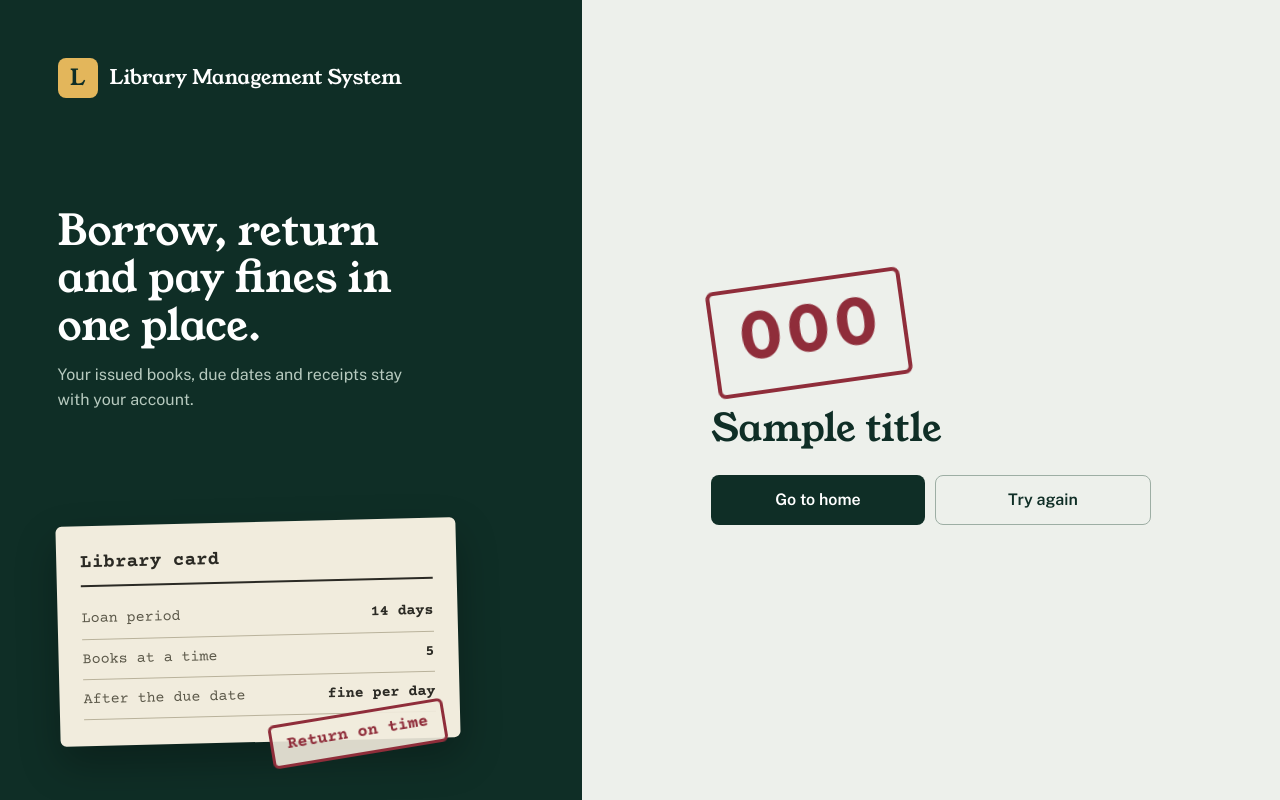
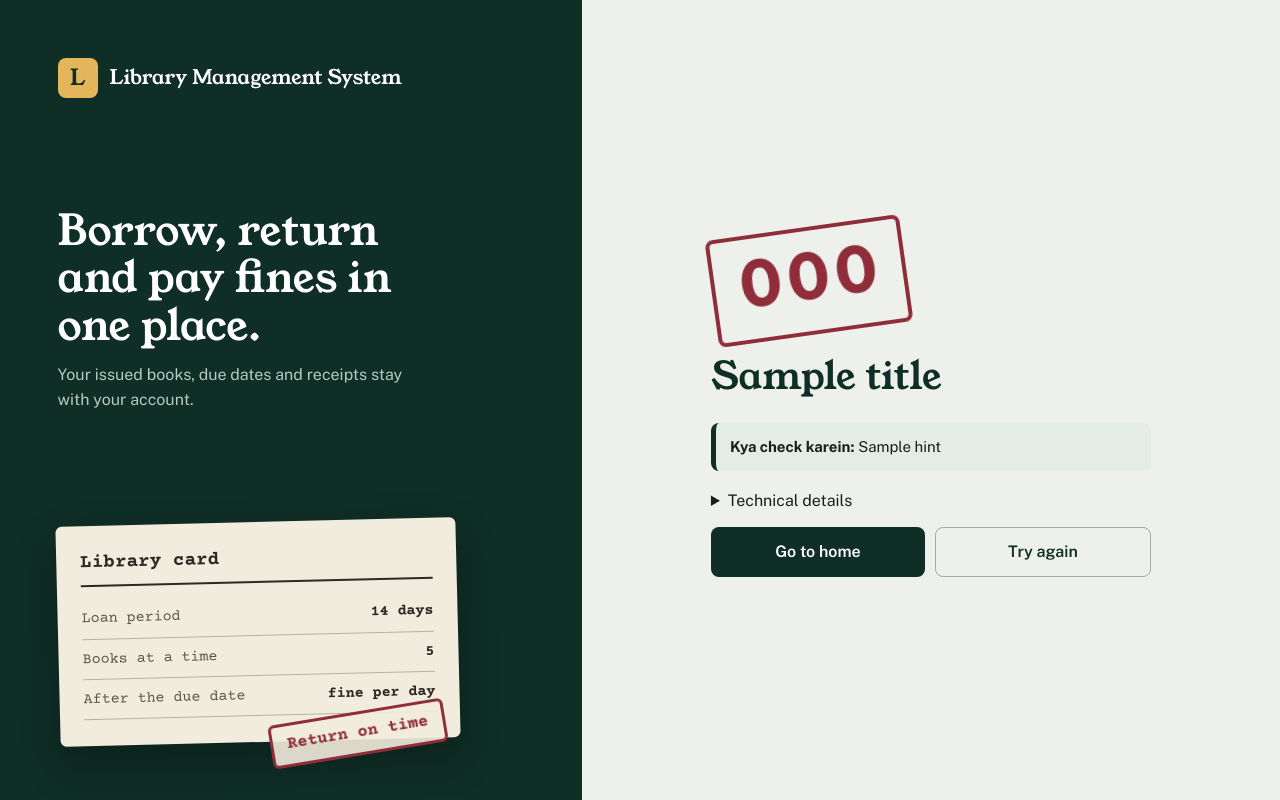
Before and after one commit to moviebot-latest/management-trial, a Flask app: template templates/error.html in a window 1280 px wide. Run offline with Flask 3, Linux system fonts and the light colour scheme; the template is opened without the code that fills it: most values are stand-ins (such as "Sample title", 1, 10 or a date in 2020); some libraries are stand-ins or nearby versions.

Commit message:
Add files via upload

```diff
--- a/templates/error.html
+++ b/templates/error.html
@@ -5,7 +5,9 @@
 <div class="error-stamp" aria-hidden="true">{{ code }}</div>
 <h1>{{ title }}</h1>
 <p class="lead">{{ message }}</p>
+{% if hint %}<div class="notice" role="note"><strong>Kya check karein:</strong> {{ hint }}</div>{% endif %}
 {% if error_id %}<p><span class="error-id">Error ID {{ error_id }}</span></p>{% endif %}
+{% if detail %}<details class="tech"><summary>Technical details</summary><pre>{{ detail }}</pre></details>{% endif %}
 <div class="btn-row"><a class="btn" style="margin-top:0" href="{{ url_for('index') }}">Go to home</a><a class="btn quiet" href="javascript:location.reload()">Try again</a></div>
 {% if auto_retry %}<p class="retry-note" id="retry" role="status">Retrying in <span id="sec">5</span> seconds…</p>{% endif %}
 {% endblock %}
```
